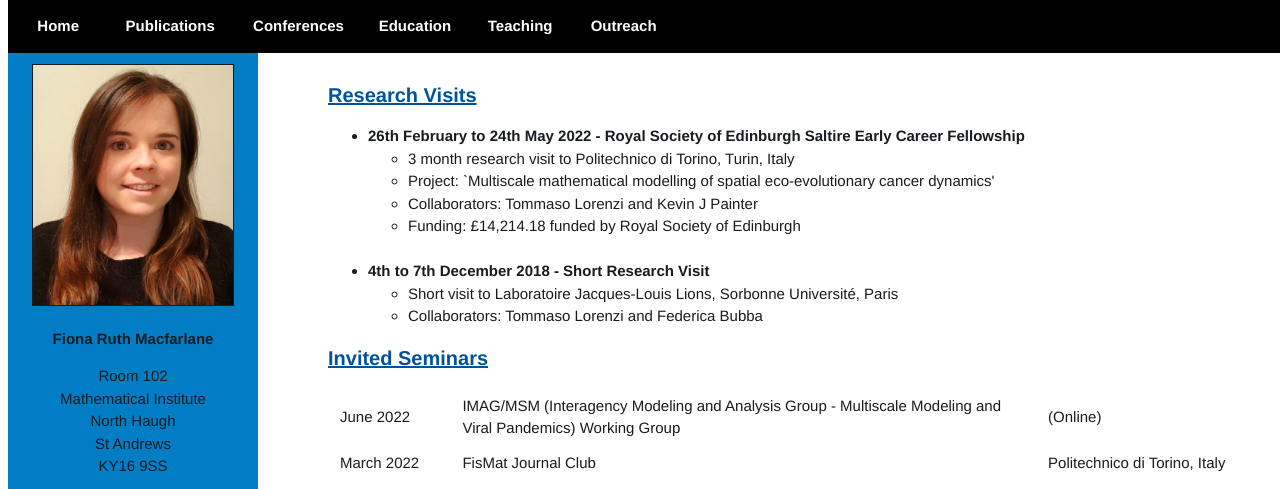
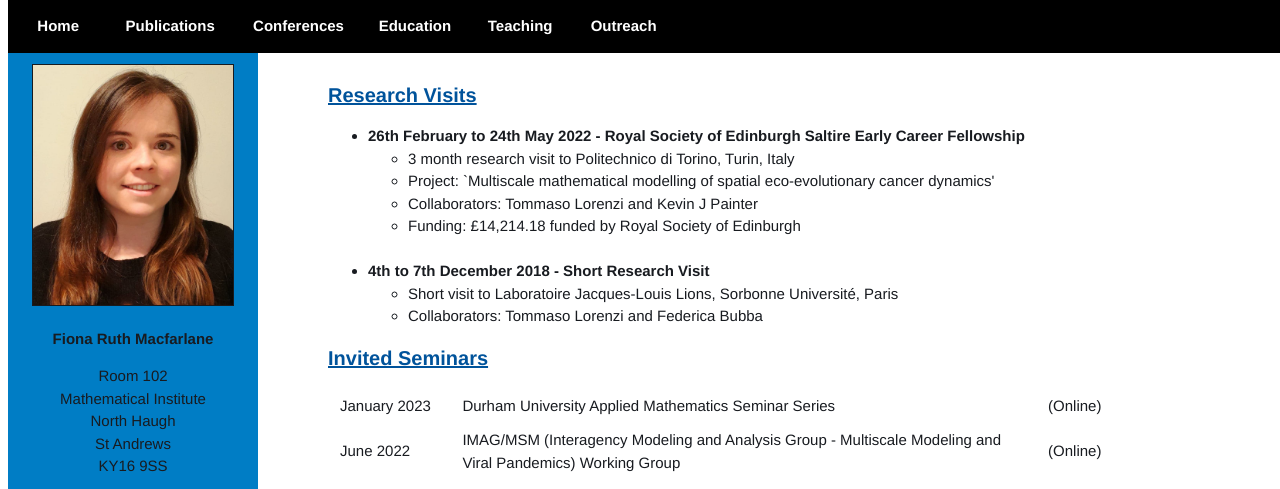
Before and after one commit to Fiona-Macfarlane/Fiona-Macfarlane.github.io, a plain HTML site: page conferences.html in a window 1280 px wide. Shown: the top 489 px of the page. Drawn offline with Linux system fonts and the light colour scheme; a script that the page names is missing.

Commit message:
Update conferences.html
updates

```diff
--- a/conferences.html
+++ b/conferences.html
@@ -59,6 +59,12 @@ src="standrews_logo.png" width="100%" ></a>
 
      <h2 class="w3-text-teal">Invited Seminars</h2>
 <table>
+	<tr>
+    <td> January 2023</td>
+    <td> Durham University Applied Mathematics Seminar Series
+</td>
+    <td>(Online)</td>
+  </tr>
 	<tr>
     <td> June 2022</td>
     <td> IMAG/MSM (Interagency Modeling and Analysis Group - Multiscale Modeling and Viral Pandemics) Working Group
```
